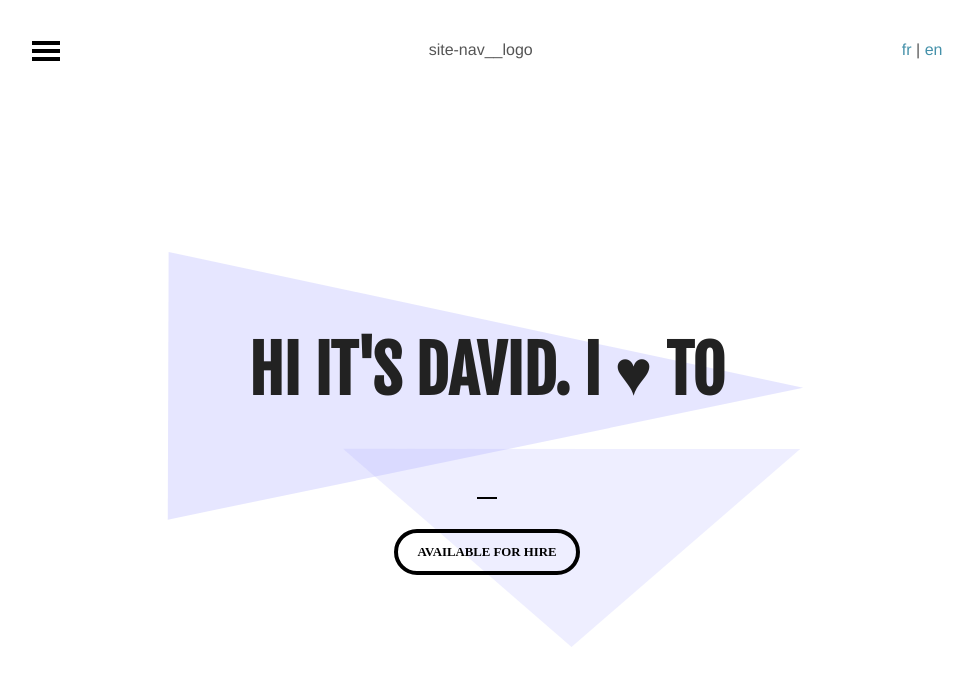
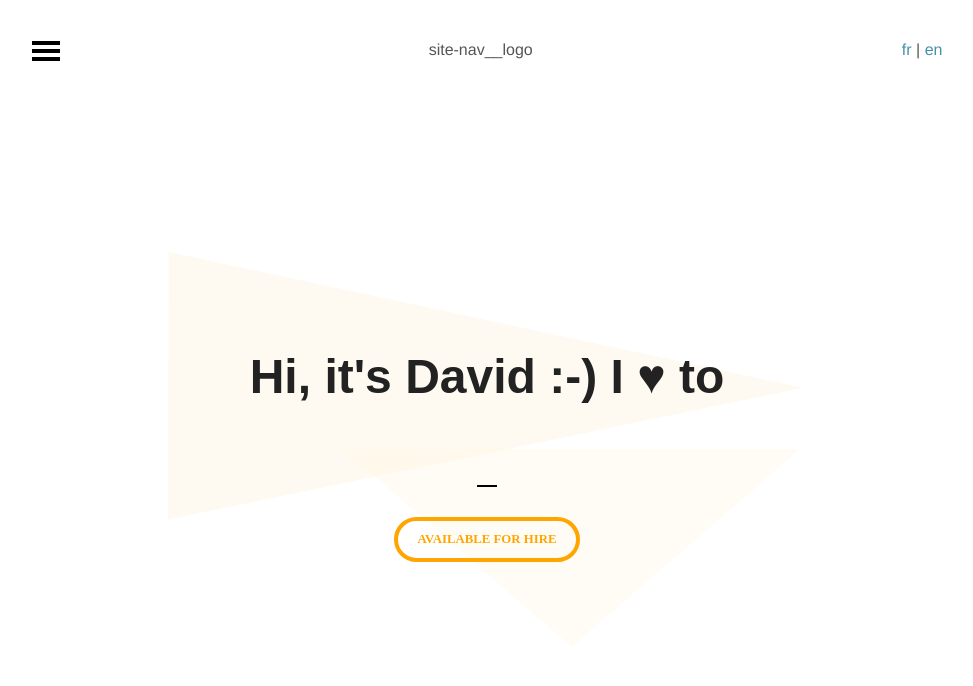
Before and after one commit to bdavidxyz/jekyll-convert, a Jekyll site: the page built from index.html, in a window 1280 px wide and 900 px high. Shown: the top 686 px of the window, without its empty margins (153-1126 px from the left). Built offline with Jekyll 4.4.1, drawn with Linux system fonts in a browser that asks for light colours.

Commit message:
beautiful svg and blinking bug corrected

```diff
--- a/_sass/custom/_custom.scss
+++ b/_sass/custom/_custom.scss
@@ -25,30 +25,18 @@
 }
 
 .hero__item-title  {
-  font-family: 'Fjalla One', sans-serif;
-  text-transform: uppercase;
+  font-family: 'Montserrat', sans-serif;
   text-align: center;
   @include respond-htl-to(handhelds) { font-size:1.5rem;}
   @include respond-htl-to(medium-screens) { font-size:2rem;}
-  @include respond-htl-to(wide-screens) { font-size:4rem;}
+  @include respond-htl-to(wide-screens) { font-size:3rem;}
 }
 .hero__item-description  {
   @extend .hero__item-title;
   @extend h1;
+  font-weight: bold;
 }
 
-// @media (min-width: 70em) {
-//   .hero__item-title  {
-//     font-size:4rem;
-
-//   }
-// }
-
-// @media (max-width: 70em) {
-//   .hero__item-title  {
-//     font-size:1.5rem;
-//   }
-// }
 .blinking-caret:after {
   content: '|';
   animation: blink 0.6s infinite;
@@ -56,7 +44,7 @@
 }
 @keyframes blink {
   from { opacity: 0; }
-  to { opacity: 0.8; }
+  to { opacity: 0.8;}
 }
 
 
@@ -71,24 +59,6 @@
     margin-right: auto;
 }
 
-.hero__item-separator {
-  // @extend .hero__item-description;
-  // position: relative;
-  // top: 50%;
-  // transform: translateY(-50%);
-  // text-align: center;
-  // margin: auto;
-  // hr.style-one {
-  //   // text-align: center;
-  //   border: 0;
-  //   height: 2px;
-  //   width:50px;
-  //   background: #333;
-  //   background-image: linear-gradient(to right, #ccc, #333, #ccc);
-  // }
-
-}
-
 .hero__item-button {
   text-align: center;
 }
@@ -96,10 +66,10 @@
 .hero__item-button button {
   display: inline-block;
   text-decoration: none;
-  border: 4px solid black;
+  border: 4px solid orange;
   height: 25px;
   line-height: 25px;
-  color: black;
+  color: orange;
   border-radius: 35px;
   background-clip: padding-box;
   padding: .5em 1.5em;
@@ -108,7 +78,6 @@
   box-sizing: content-box;
   cursor: pointer;
   zoom: 1;
-  // position: relative;
   text-transform: uppercase;
   font-weight: bold;
   font-family: "Montserrat";
@@ -116,7 +85,7 @@
 }
 .hero__item-button button:hover {
   transition: 0.2s ease;
-  background-color: black;
+  background-color: orange;
   color: #ffffff;
 }
 .hero__item-button button:focus {
@@ -133,15 +102,16 @@
 
 header.page-head {
  width:100%;
- height:$pagehead-height;
+ height: $small-pagehead-height;
+ @include respond-vtl-to(medium-screens) { height: $pagehead-height;}
  position:fixed;
  top:0;
  left:0;
+ z-index: 99; // should be on top
 }
 
 .first-visual {
   height: 100vh;
-  // margin-top: -$pagehead-height/2; //magic numbers...
 }
 
 .menu-content {
@@ -150,13 +120,13 @@
   height:100%;
   background-color: rgba(255, 255, 255, 0.97);
   position: fixed;
-  top:$pagehead-height;
+  top: $small-pagehead-height;
+  z-index: 99; // should be on top
+  @include respond-vtl-to(medium-screens) { top: $pagehead-height;}
 }
 
 .overlay-container {
   height: 100vh;
-  // padding-top: $pagehead-height;
-  // @include respond-vtl-to(medium-screens) { padding-top: $pagehead-height;}
   background:url(../img/triangle3.svg) no-repeat top center;
   background-image:url(../img/triangle3.svg);
   background-position: center;
@@ -190,7 +160,6 @@
 \*------------------------------------*/
 .hamburger {
   border: 0;
-  // padding: 2.4rem;
   display: inline-block;
 }
 
--- a/index.html
+++ b/index.html
@@ -7,7 +7,7 @@
 
     <div class="hero__item hero__item-container">
 
-      <h1 class="hero__item hero__item-title">Hi it's David. I ♥ to</h1>
+      <h1 class="hero__item hero__item-title">Hi, it's David :-) I ♥ to</h1>
 
       <p class="hero__item hero__item-description" id="js-animate-hero">
         Create site web.
```
Also changed, not shown: img/triangle3.svg.
